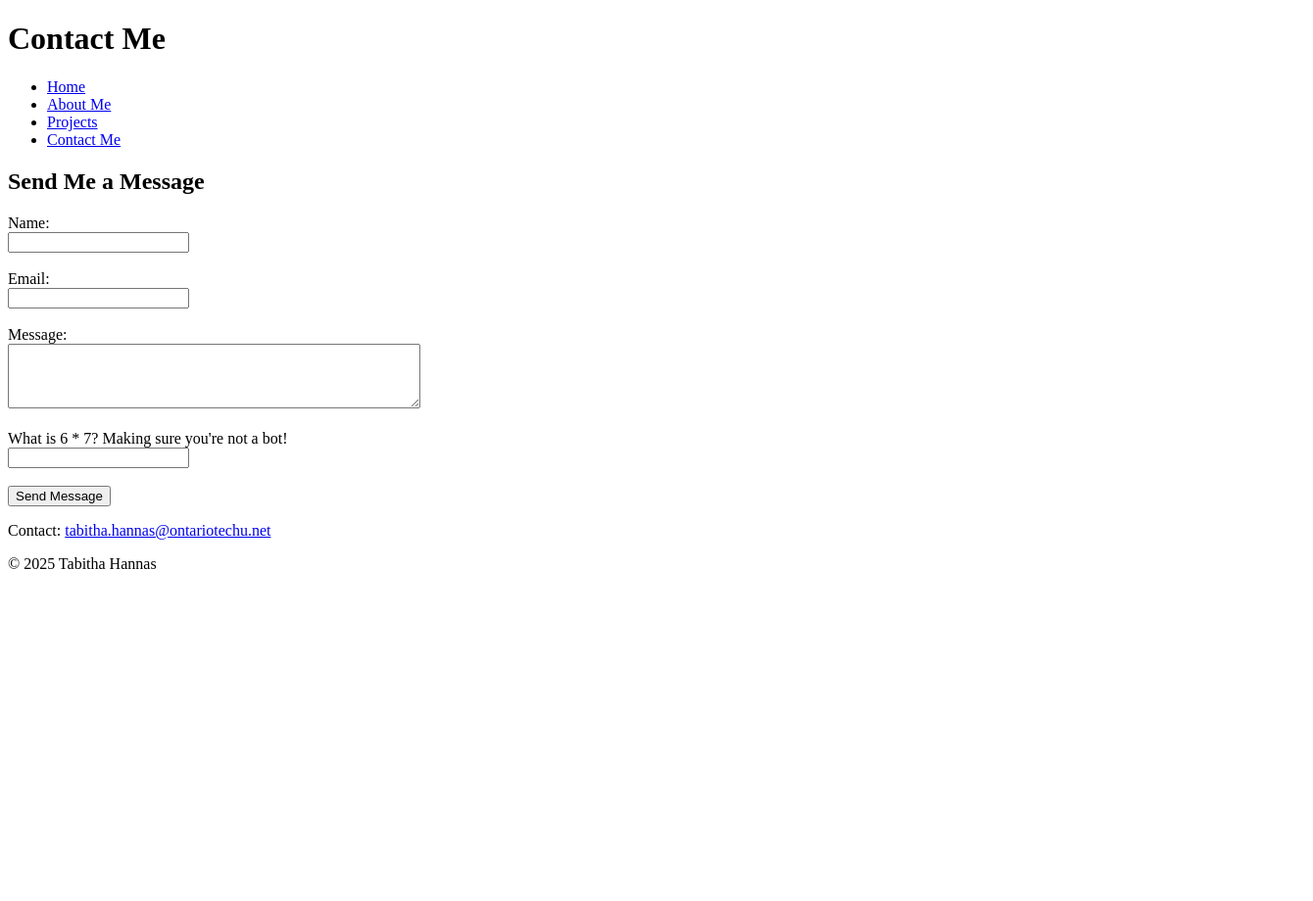
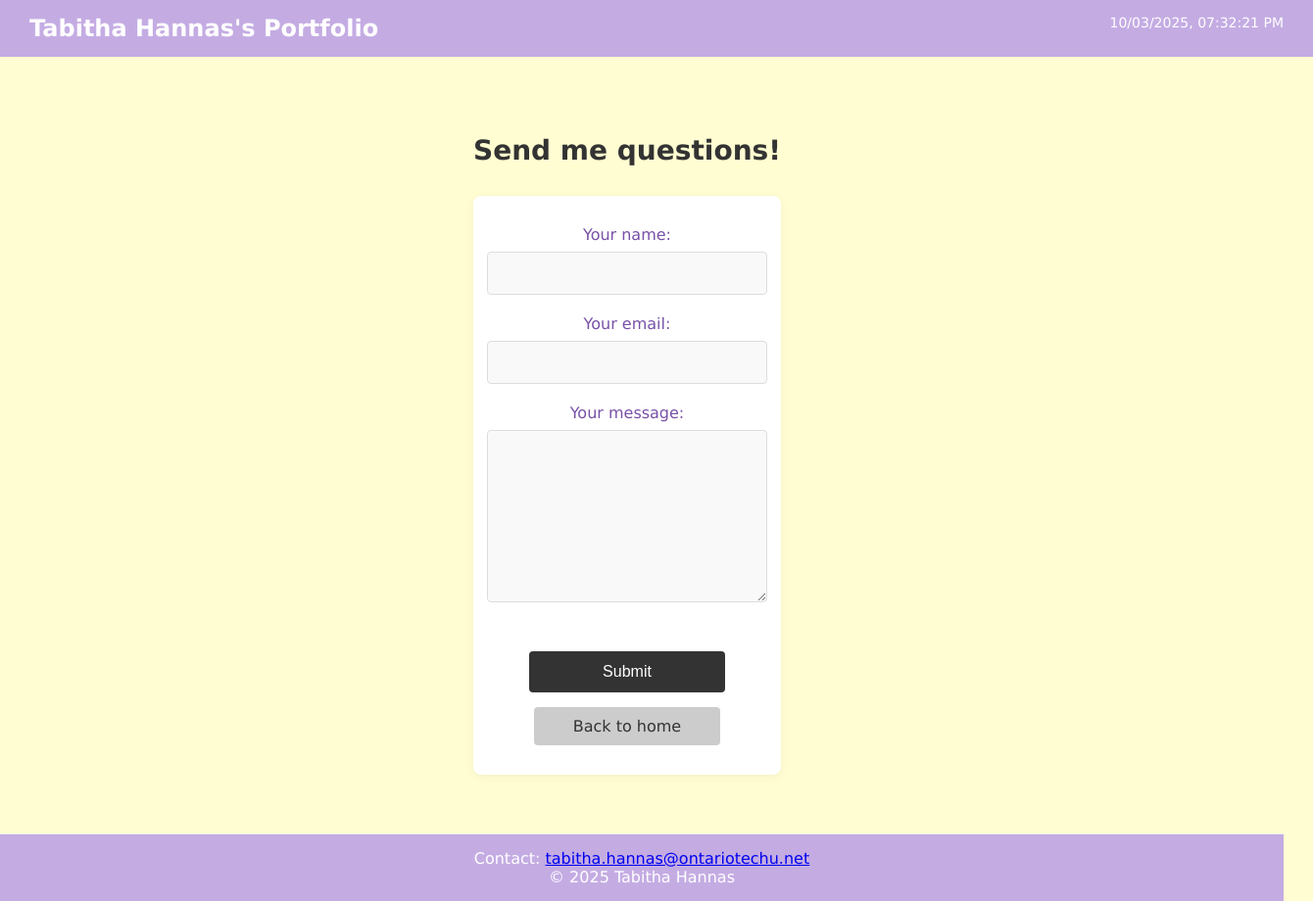
Before and after one commit to akaT4B5/Assignment1_MyPortfolio, a plain HTML site: page contact.html in a window 1280 px wide. Shown: the whole page at 98% size, 1340 px wide, since content can reach past the window. Before the commit the page ends 800 px from the top, so only its background shows below. Drawn offline with Linux system fonts and the light colour scheme.

Commit message:
Creating remaining pages and fixing visuals. (Porjects page is an exception)

```diff
--- a/contact.css
+++ b/contact.css
@@ -0,0 +1,190 @@
+/* Body styles */
+body {
+  background-color: #FFFDD1;
+  font-family: Verdana, Geneva, Tahoma, sans-serif;
+  margin: 0;
+  padding: 0;
+  display: flex;
+  flex-direction: column;
+  min-height: 100vh;
+  color: #7851A7;
+}
+
+
+header {
+  width: 100%;
+  background-color: #C4ACE3; /* Light purple */
+  color: #fff;
+  display: flex;
+  justify-content: space-between;
+  align-items: center;
+  padding: 15px 30px;
+  font-weight: bold;
+  font-size: 1.5em;
+  position: relative;
+}
+
+/* Style for the title on the left */
+.site-title {
+  font-size: 24px;
+  font-weight: bold;
+  margin: 0;
+}
+
+/* Style for the date/time in the top right */
+#currentDateTime {
+  position: absolute; /* absolute positioning inside header */
+  right: 30px;        /* same as header padding */
+  top: 15px;          /* align with header padding */
+  font-size: 14px;
+  font-weight: normal;
+  color: #fff;
+}
+
+
+/* Date/time style in header */
+#date-time {
+  position: absolute;
+  right: 20px;
+  top: 15px;
+}
+
+.site-title {
+  font-size: 24px;
+  font-weight: bold;
+  margin: 0;
+  flex: 1;
+}
+
+
+/* Main content styles */
+main {
+  flex: 1;
+  max-width: 800px;
+  margin: 40px auto;
+  padding: 20px;
+}
+
+/* Main heading style */
+h1 {
+  font-size: 28px;
+  margin-bottom: 30px;
+  text-align: center;
+  color: #333;
+}
+
+/* Message near submit button (optional) */
+#saveMessage {
+  margin-bottom: 15px;
+  font-weight: bold;
+}
+
+/* Contact form styles */
+.contact-form {
+  background-color: #fff;
+  padding: 30px;
+  border-radius: 8px;
+  box-shadow: 0 2px 10px rgba(0,0,0,0.05);
+  display: flex;
+  flex-direction: column;
+  align-items: center; /* Center the form items horizontally */
+}
+
+/* Form groups - center labels and inputs */
+.form-group {
+  margin-bottom: 20px;
+  width: 100%;
+  max-width: 400px;
+  display: flex;
+  flex-direction: column;
+  align-items: center; /* Center label and input */
+}
+
+.form-group label {
+  display: block;
+  margin-bottom: 8px;
+  font-weight: 500;
+  text-align: center;
+}
+
+.form-input {
+  width: 100%;
+  padding: 12px 15px;
+  border: 1px solid #ddd;
+  border-radius: 4px;
+  font-size: 16px;
+  background-color: #f9f9f9;
+}
+
+.form-input:focus {
+  outline: none;
+  border-color: #aaa;
+  background-color: #fff;
+}
+
+textarea.form-input {
+  min-height: 150px;
+  resize: vertical;
+}
+
+/* Buttons container: submit and back button underneath */
+.form-actions {
+  display: flex;
+  flex-direction: column;
+  align-items: center;
+  margin-top: 30px;
+  gap: 15px;
+  width: 100%;
+}
+
+/* Submit button style */
+.submit-btn {
+  background-color: #333;
+  color: white;
+  border: none;
+  padding: 12px 25px;
+  border-radius: 4px;
+  font-size: 16px;
+  cursor: pointer;
+  width: 100%;
+  max-width: 200px;
+  transition: background-color 0.3s;
+}
+.submit-btn:hover {
+  background-color: #555;
+}
+
+/* "Back to home" link styled as button underneath submit */
+.back-link {
+  padding: 10px 20px;
+  background-color: #ccc;
+  border-radius: 4px;
+  text-decoration: none;
+  color: #333;
+  font-weight: 500;
+  font-size: 16px;
+  transition: background-color 0.3s;
+  width: 150px;
+  text-align: center;
+  display: inline-block;
+}
+.back-link:hover {
+  background-color: #aaa;
+}
+
+/* Footer styles matching other pages */
+footer {
+  width: 100%;
+  background-color: #C4ACE3;
+  padding: 30px 10%;
+  border-top: 1px solid #eee;
+}
+
+/* Footer styling */
+footer {
+  width: 100%;
+  background-color: #C4ACE3;
+  color: #fff;
+  text-align: center;
+  padding: 15px;
+}
--- a/contact.html
+++ b/contact.html
@@ -3,55 +3,94 @@
 <head>
 <meta charset="UTF-8" />
 <meta name="viewport" content="width=device-width, initial-scale=1.0"/>
-<title>Contact Me</title>
-<script>
-  function validateForm() {
-    const answer = document.getElementById('verification').value.trim();
-    if (answer !== '42') {
-      alert('Incorrect answer to the verification question.');
-      return false; // Prevent form submission
-    }
-    return true; // Allow form submission
-  }
-</script>
+<title>Contact - Tabitha Hannas</title>
+<link rel="stylesheet" href="contact.css" />
 </head>
 <body>
+
 <header>
-    <h1>Contact Me</h1>
-    <nav>
-        <ul>
-            <li><a href="index.html">Home</a></li>
-            <li><a href="about.html">About Me</a></li>
-            <li><a href="projects.html">Projects</a></li>
-            <li><a href="contact.html">Contact Me</a></li>
-        </ul>
-    </nav>
+  <div class="header-content">
+    <div class="site-title">Tabitha Hannas's Portfolio</div>
+    <div id="currentDateTime"></div>
+  </div>
 </header>
 
 <main>
-    <section>
-        <h2>Send Me a Message</h2>
-        <form onsubmit="return validateForm()" action="submit.php" method="POST" id="contactForm">
-            <label for="name">Name:</label><br />
-            <input type="text" id="name" name="name" required /><br /><br />
+  <h1>Send me questions!</h1>
 
-            <label for="email">Email:</label><br />
-            <input type="email" id="email" name="email" required /><br /><br />
+  <div id="saveMessage" style="display:none; margin-bottom:15px; color: green;">Your data has been saved! You can now submit the form.</div>
 
-            <label for="message">Message:</label><br />
-            <textarea id="message" name="message" rows="4" cols="50" required></textarea><br /><br />
-
-            <label for="verification">What is 6 * 7? Making sure you're not a bot!</label><br />
-            <input type="text" id="verification" name="verification" required /><br /><br />
-
-            <input type="submit" value="Send Message" />
-        </form>
-    </section>
+  <form id="contactForm" class="contact-form">
+    <div class="form-group">
+      <label for="name">Your name:</label>
+      <input type="text" id="name" class="form-input" placeholder=" " required />
+    </div>
+    <div class="form-group">
+      <label for="email">Your email:</label>
+      <input type="email" id="email" class="form-input" placeholder=" " required />
+    </div>
+    <div class="form-group">
+      <label for="message">Your message:</label>
+      <textarea id="message" class="form-input" placeholder=" " required></textarea>
+    </div>
+    <div class="form-actions">
+      <button type="submit" class="submit-btn">Submit</button>
+      <a href="homepage.html" class="back-link">Back to home</a>
+    </div>
+  </form>
 </main>
 
 <footer>
-    <p>Contact: <a href="mailto:your.email@example.com">tabitha.hannas@ontariotechu.net</a></p>
-    <p>&copy; 2025 Tabitha Hannas</p>
+  <div class="footer-content">
+    <div class="contact-info">
+      Contact: <a href="mailto:tabitha.hannas@ontariotechu.net">tabitha.hannas@ontariotechu.net</a>
+    </div>
+    <div class="copyright">© 2025 Tabitha Hannas</div>
+  </div>
 </footer>
+
+<script>
+  // Live update date/time
+  function updateDateTime() {
+    const now = new Date();
+    const options = {
+      year: 'numeric',
+      month: '2-digit',
+      day: '2-digit',
+      hour: '2-digit',
+      minute: '2-digit',
+      second: '2-digit',
+      hour12: true
+    };
+    document.getElementById('currentDateTime').textContent = now.toLocaleString('en-US', options);
+  }
+  updateDateTime();
+  setInterval(updateDateTime, 1000);
+
+  // Save data as text file
+  document.getElementById('contactForm').addEventListener('submit', function(e) {
+    e.preventDefault();
+    const name = document.getElementById('name').value;
+    const email = document.getElementById('email').value;
+    const message = document.getElementById('message').value;
+    const data = `Contact Submission\n\nName: ${name}\nEmail: ${email}\nMessage: ${message}\n\nSubmitted on: ${new Date().toLocaleString()}`;
+
+    const blob = new Blob([data], {type: 'text/plain'});
+    const url = URL.createObjectURL(blob);
+    const a = document.createElement('a');
+    a.href = url;
+    a.download = `contact_${name.replace(/\s+/g,"_")}_${Date.now()}.txt`;
+    a.click();
+    URL.revokeObjectURL(url);
+
+    document.getElementById('saveMessage').style.display = 'block';
+    document.getElementById('contactForm').reset();
+
+    setTimeout(() => {
+      document.getElementById('saveMessage').style.display = 'none';
+    }, 5000);
+  });
+</script>
+
 </body>
 </html>
--- a/desktop.css
+++ /dev/null
@@ -1,43 +0,0 @@
-/* styles-desktop.css */
-
-body {
-  background-color: #FFFDD1;
-  font-family: Verdana, sans-serif;
-  margin: 0;
-  padding: 0;
-  text-align: center;
-}
-
-header, footer {
-  width: 100%;
-  background-color: #C4ACE3;
-  padding: 2vw;
-  text-align: center;
-}
-
-nav ul {
-  list-style: none;
-  padding: 0;
-  margin: 0;
-  display: inline-block; /* horizontal menu */
-}
-
-nav ul li {
-  display: inline;
-  margin: 0 2vw;
-}
-
-img, video {
-  display: block;
-  margin: 0 auto;
-}
-
-/* Links styling */
-a {
-  color: #7851A7;
-  text-decoration: none;
-}
-a:hover {
-  color: #a287d0;
-  text-decoration: underline;
-}
--- a/mobile.css
+++ /dev/null
@@ -1,46 +0,0 @@
-/* mobile */
-
-/* Basic reset and body styling */
-body {
-  background-color: #FFFDD1;
-  font-family: Verdana, sans-serif;
-  margin: 0;
-  padding: 0;
-  text-align: center; /* Center all text and inline elements */
-}
-
-/* Header and footer styles */
-header, footer {
-  width: 100%;
-  background-color: #C4ACE3;
-  padding: 2vw;
-  text-align: center;
-}
-
-/* Navigation: stack vertically */
-nav ul {
-  list-style: none;
-  padding: 0;
-  margin: 0;
-}
-
-nav ul li {
-  display: block; /* stack the menu items vertically */
-  margin: 1vh 0;
-}
-
-/* Center images and videos */
-img, video {
-  display: block;
-  margin: 0 auto;
-}
-
-/* Links */
-a {
-  color: #7851A7;
-  text-decoration: none;
-}
-a:hover {
-  color: #a287d0;
-  text-decoration: underline;
-}
--- /dev/null
+++ b/projects.css
@@ -0,0 +1,102 @@
+/* Header styling */
+header {
+  width: 100%;
+  background-color: #C4ACE3; /* Light purple */
+  color: #fff;
+  display: flex;
+  justify-content: space-between;
+  align-items: center;
+  padding: 15px 30px;
+  font-weight: bold;
+  font-size: 1.5em;
+  position: relative;
+}
+
+/* Date/time style in header */
+#date-time {
+  position: absolute;
+  right: 20px;
+  top: 15px;
+}
+
+#currentDateTime {
+  font-size: 14px;
+  color: #fff;
+  margin: 0;
+}
+/* The site title on the left */
+.site-title {
+  font-weight: bold;
+  font-size: 24px;
+}
+/* Main content styling */
+main {
+  flex: 1;
+  padding: 40px 10%;
+  background-color: #FFFDD1; /* same as main background in about me */
+  min-height: calc(100vh - 170px); /* adjust to keep footer near bottom if needed */
+}
+
+/* Page title */
+h1 {
+  text-align: center;
+  margin-bottom: 40px;
+}
+
+/* Projects row layout (same as previous) */
+.projects-row {
+  display: flex;
+  flex-wrap: wrap;
+  justify-content: center;
+  gap: 30px;
+}
+
+/* Style each project card */
+.project-box {
+  background-color: #fff; /* white boxes for contrast */
+  padding: 20px;
+  width: calc(25% - 40px);
+  box-shadow: 0 2px 8px rgba(0,0,0,0.1);
+  border-radius: 8px;
+  text-align: center;
+}
+
+/* Project title */
+.project-title {
+  font-size: 1.5em;
+  margin-bottom: 15px;
+  color: #7851A7;
+}
+/* Project image */
+.project-image img {
+  max-width: 100%;
+  height: auto;
+  border-radius: 4px;
+  margin-bottom: 10px;
+}
+
+/* Footer styling */
+footer {
+  width: 100%;
+  background-color: #C4ACE3;
+  color: #fff;
+  text-align: center;
+  padding: 15px;
+}
+
+/* Button style for back or other buttons if needed later: */
+.back-button {
+  display: inline-block;
+  padding: 8px 16px;
+  border: 1px solid #000;
+  background-color: #fff8dc;
+  font-family: Verdana, Geneva, Tahoma, sans-serif;
+  font-size: 1em;
+  text-decoration: none;
+  border-radius: 4px;
+  color: #7851A7;
+  font-weight: normal;
+}
+.back-button:hover {
+  background-color: #e0d0b0;
+}
--- a/tablet.css
+++ /dev/null
@@ -1,42 +0,0 @@
-/* styles-tablet.css */
-
-body {
-  background-color: #FFFDD1;
-  font-family: Verdana, sans-serif;
-  margin: 0;
-  padding: 0;
-  text-align: center;
-}
-
-header, footer {
-  width: 100%;
-  background-color: #C4ACE3;
-  padding: 2vw;
-  text-align: center;
-}
-
-nav ul {
-  list-style: none;
-  padding: 0;
-  margin: 0;
-}
-
-nav ulli {
-  display: inline-block; /* menu items inline, but NOT flex */
-  margin: 0 2vw;
-}
-
-img, video {
-  display: block;
-  margin: 0 auto;
-}
-
-/* Links styling */
-a {
-  color: #7851A7;
-  text-decoration: none;
-}
-a:hover {
-  color: #a287d0;
-  text-decoration: underline;
-}
```
Also changed, not shown: about.html (+1 -1 lines), projects.html (+84 -33 lines).
